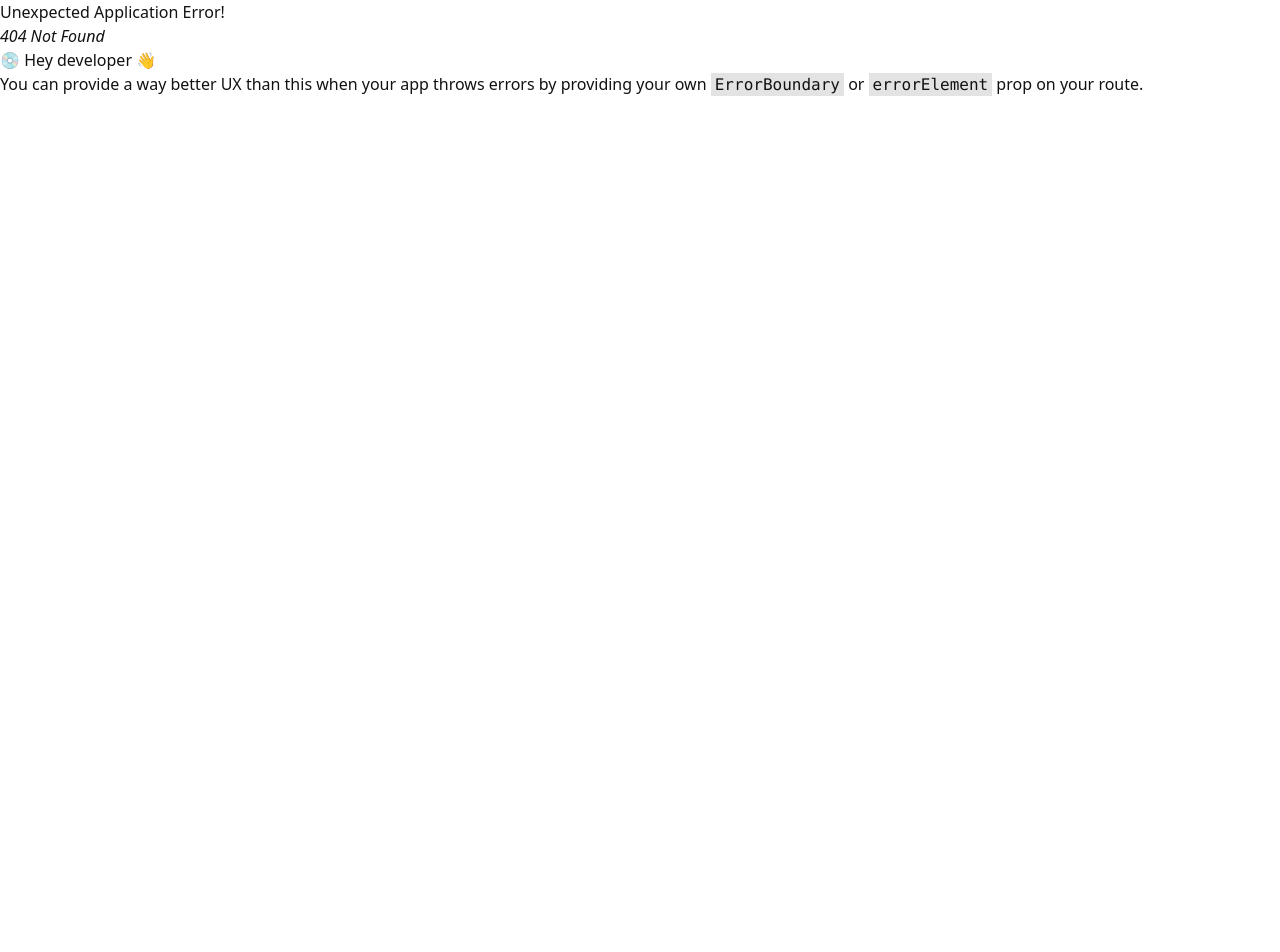
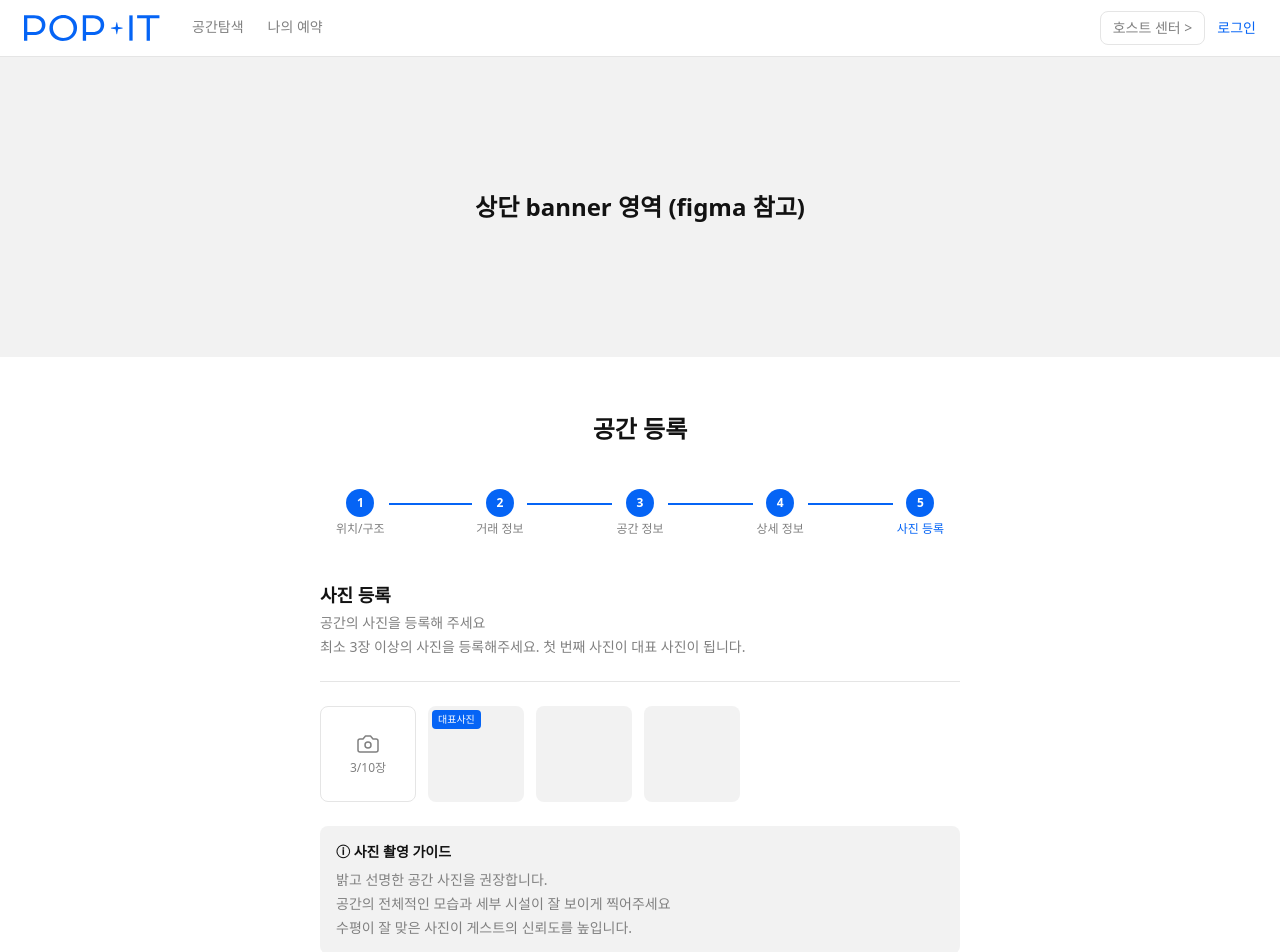
Before and after one commit to UMC-POP-IT/Pop-It-FE, a React (Vite) app: page /host/register/step5 in a window 1280 px wide. Before the commit this address had no page. Shown: the top 952 px of the page. Before the commit the page ends 800 px from the top, so only its background shows below. Built offline with nearby package versions, Linux system fonts and the light colour scheme.

Commit message:
feat: 공간 등록 step5 사진등록 UI 구현 (#21)

```diff
--- a/src/app/router.tsx
+++ b/src/app/router.tsx
@@ -22,6 +22,7 @@ import { RegisterStep1 } from "@/features/host-register/pages/RegisterStep1";
 import { RegisterStep2 } from "@/features/host-register/pages/RegisterStep2";
 import { RegisterStep3 } from "@/features/host-register/pages/RegisterStep3";
 import { RegisterStep4 } from "@/features/host-register/pages/RegisterStep4";
+import { RegisterStep5 } from "@/features/host-register/pages/RegisterStep5";
 
 // 4번 팀원 (챈 - 내공간관리/예약관리/로그인)
 // import { MySpacePage } from "@/features/host-manage/pages/MySpacePage"
@@ -68,6 +69,7 @@ export const router = createBrowserRouter([
       { path: "/host/register/step2", element: <RegisterStep2 /> },
       { path: "/host/register/step3", element: <RegisterStep3 /> },
       { path: "/host/register/step4", element: <RegisterStep4 /> },
+      { path: "/host/register/step5", element: <RegisterStep5 /> },
 
       // 4번 팀원 - 내공간관리/예약관리
       { path: "/host/spaces", element: <div>내공간 - 4번</div> },
--- /dev/null
+++ b/src/features/host-register/pages/RegisterStep5.tsx
@@ -0,0 +1,134 @@
+import StepIndicator from "@/shared/components/StepIndicator";
+import Button from "@/shared/components/Button";
+
+// 5단계 진행바 라벨 (Step1~4와 동일 — 현재 단계만 다름)
+const STEPS = ["위치/구조", "거래 정보", "공간 정보", "상세 정보", "사진 등록"];
+
+// 사진 촬영 가이드 안내 문구
+const GUIDE_ITEMS = [
+  "밝고 선명한 공간 사진을 권장합니다.",
+  "공간의 전체적인 모습과 세부 시설이 잘 보이게 찍어주세요",
+  "수평이 잘 맞은 사진이 게스트의 신뢰도를 높입니다.",
+];
+
+// 정적: 업로드된 사진 목업 (첫 장이 대표 사진)
+// TODO: 실제 File[] 업로드 미리보기로 교체 (파일 input state / RHF 붙일 때)
+const MOCK_PHOTOS = ["photo-1", "photo-2", "photo-3"];
+
+export const RegisterStep5 = () => {
+  return (
+    <div className="mx-auto flex w-full max-w-2xl flex-col gap-8 px-4 py-6">
+      {/* 페이지 제목 (가운데) */}
+      <h1 className="text-text-primary text-center text-2xl font-bold">
+        공간 등록
+      </h1>
+
+      {/* 상단 진행바 — 4 = 다섯 번째 단계(사진 등록, 마지막) */}
+      <StepIndicator
+        steps={STEPS}
+        currentStep={4}
+      />
+
+      {/* 섹션: 사진 등록 */}
+      <div className="flex flex-col gap-6">
+        {/* 섹션 제목 + 안내문 */}
+        <div className="border-border flex flex-col gap-1 border-b pb-6">
+          <h2 className="text-text-primary text-lg font-bold">사진 등록</h2>
+          <p className="text-text-secondary text-sm">
+            공간의 사진을 등록해 주세요
+          </p>
+          <p className="text-text-secondary text-sm">
+            최소 3장 이상의 사진을 등록해주세요. 첫 번째 사진이 대표 사진이
+            됩니다.
+          </p>
+        </div>
+
+        {/* 사진 업로더: 카메라 타일 + 업로드된 썸네일들 */}
+        <div className="flex flex-wrap gap-3">
+          {/* 업로드 버튼 타일 (카메라 아이콘 + 매수 카운트)
+              정적: 파일 input은 숨김 처리만. TODO: onChange로 실제 업로드/미리보기 처리 */}
+          <label className="border-border text-text-secondary flex h-24 w-24 shrink-0 cursor-pointer flex-col items-center justify-center gap-1 rounded-lg border">
+            <CameraIcon />
+            {/* 정적: 목업 매수 표시. TODO: 업로드 매수 실시간 카운팅 */}
+            <span className="text-xs">{MOCK_PHOTOS.length}/10장</span>
+            <input
+              type="file"
+              accept="image/*"
+              multiple
+              className="hidden"
+            />
+          </label>
+
+          {/* 업로드된 썸네일 (정적 목업) — 첫 장에 '대표사진' 뱃지
+              TODO: MOCK_PHOTOS → 실제 업로드된 사진 미리보기(URL.createObjectURL)로 교체 */}
+          {MOCK_PHOTOS.map((photo, i) => (
+            <div
+              key={photo}
+              className="bg-tag-bg relative h-24 w-24 shrink-0 overflow-hidden rounded-lg"
+            >
+              {i === 0 && (
+                <span className="bg-primary absolute top-1 left-1 rounded px-1.5 py-0.5 text-[10px] font-medium text-white">
+                  대표사진
+                </span>
+              )}
+            </div>
+          ))}
+        </div>
+
+        {/* 사진 촬영 가이드 박스 */}
+        <div className="bg-tag-bg flex flex-col gap-2 rounded-lg p-4">
+          <span className="text-text-primary text-sm font-bold">
+            ⓘ 사진 촬영 가이드
+          </span>
+          <ul className="text-text-secondary flex flex-col gap-1 text-sm">
+            {GUIDE_ITEMS.map((item) => (
+              <li key={item}>{item}</li>
+            ))}
+          </ul>
+        </div>
+      </div>
+
+      {/* 이전 / 완료 버튼 (우측 정렬)
+          '이전'은 디자인상 회색 채움인데 공통 Button에 해당 variant 없어 outline 사용 → 챈(4번)과 협의 예정
+          정적: 목업 사진 3장 기준이라 '완료' 활성 상태로 표시.
+          TODO: 실제 업로드 3장 이상일 때만 활성화 + 최종 제출(POST /spaces) 연결 */}
+      <div className="flex justify-end gap-2">
+        <Button
+          variant="outline"
+          size="md"
+        >
+          이전
+        </Button>
+        <Button
+          variant="primary"
+          size="md"
+        >
+          완료
+        </Button>
+      </div>
+    </div>
+  );
+};
+
+// 카메라 아이콘 (프로젝트에 아이콘 라이브러리 없어 인라인 SVG로 구현)
+const CameraIcon = () => (
+  <svg
+    xmlns="http://www.w3.org/2000/svg"
+    width="24"
+    height="24"
+    viewBox="0 0 24 24"
+    fill="none"
+    stroke="currentColor"
+    strokeWidth="1.5"
+    strokeLinecap="round"
+    strokeLinejoin="round"
+    aria-hidden="true"
+  >
+    <path d="M14.5 4h-5L7 7H4a2 2 0 0 0-2 2v9a2 2 0 0 0 2 2h16a2 2 0 0 0 2-2V9a2 2 0 0 0-2-2h-3l-2.5-3z" />
+    <circle
+      cx="12"
+      cy="13"
+      r="3"
+    />
+  </svg>
+);
```
